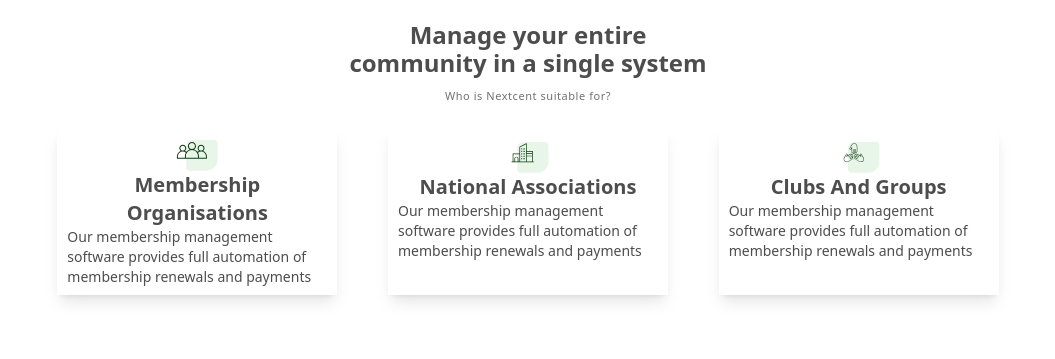
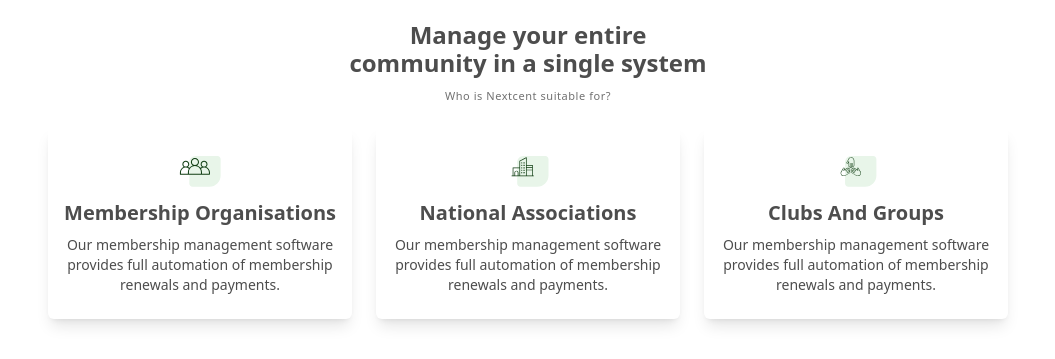
Before and after one commit to Zan-Mhmmdr/agency-landing-ui, a website: page index.html in a window 1280 px wide. Shown: the part 637-996 px from the top of the page, without its empty margins (112-1167 px from the left). Before the commit the page ends 972 px from the top, so only its background shows below. Drawn offline with nearby package versions, Linux system fonts and the light colour scheme.

Commit message:
refactor: card

```diff
--- a/index.html
+++ b/index.html
@@ -141,46 +141,45 @@
         </p>
       </div>
 
-      <div class="flex flex-row justify-around mt-3 mb-10">
-        <div class="w-70 px-[10px] py-2 flex flex-col shadow-lg items-center">
-          <img src="src/assets/images/icons/Icon.svg" class="w-11 h-9" alt="" />
-          <h2 class="text-center font-bold text-xl text-[#4D4D4D]">
+    <!-- Container Section -->
+<div class="grid grid-cols-1 sm:grid-cols-2 lg:grid-cols-3 gap-6 mt-3 mb-10 px-4">
+  <!-- Card 1 -->
+  <div class="w-full px-4 py-6 flex flex-col items-center shadow-lg rounded-md bg-white">
+    <img src="src/assets/images/icons/Icon.svg" class="w-11 h-9 mb-3" alt="Membership Organisations Icon" />
+    <h2 class="text-center font-bold text-xl text-[#4D4D4D] mb-2">
       Membership Organisations
     </h2>
-          <p class="text-sm text-[#4D4D4D]">
+    <p class="text-sm text-[#4D4D4D] text-center">
       Our membership management software provides full automation of
-            membership renewals and payments
+      membership renewals and payments.
     </p>
   </div>
-        <div class="w-70 p-[10px] flex flex-col shadow-lg items-center">
-          <img
-            src="src/assets/images/icons/icon2.svg"
-            class="w-11 h-9"
-            alt=""
-          />
-          <h2 class="text-center font-bold text-xl text-[#4D4D4D]">
+
+  <!-- Card 2 -->
+  <div class="w-full px-4 py-6 flex flex-col items-center shadow-lg rounded-md bg-white">
+    <img src="src/assets/images/icons/icon2.svg" class="w-11 h-9 mb-3" alt="National Associations Icon" />
+    <h2 class="text-center font-bold text-xl text-[#4D4D4D] mb-2">
       National Associations
     </h2>
-          <p class="text-sm text-[#4D4D4D]">
+    <p class="text-sm text-[#4D4D4D] text-center">
       Our membership management software provides full automation of
-            membership renewals and payments
+      membership renewals and payments.
     </p>
   </div>
-        <div class="w-70 p-[10px] flex flex-col items-center shadow-lg">
-          <img
-            src="src/assets/images/icons/icon3.svg"
-            class="w-11 h-9"
-            alt=""
-          />
-          <h2 class="text-center font-bold text-xl text-[#4D4D4D]">
+
+  <!-- Card 3 -->
+  <div class="w-full px-4 py-6 flex flex-col items-center shadow-lg rounded-md bg-white">
+    <img src="src/assets/images/icons/icon3.svg" class="w-11 h-9 mb-3" alt="Clubs and Groups Icon" />
+    <h2 class="text-center font-bold text-xl text-[#4D4D4D] mb-2">
       Clubs And Groups
     </h2>
-          <p class="text-sm text-[#4D4D4D]">
+    <p class="text-sm text-[#4D4D4D] text-center">
       Our membership management software provides full automation of
-            membership renewals and payments
+      membership renewals and payments.
     </p>
   </div>
 </div>
+
     </section>
 
     <script src="src/js/main.js"></script>
```
Lines whose indentation alone changed are shown as unchanged.
